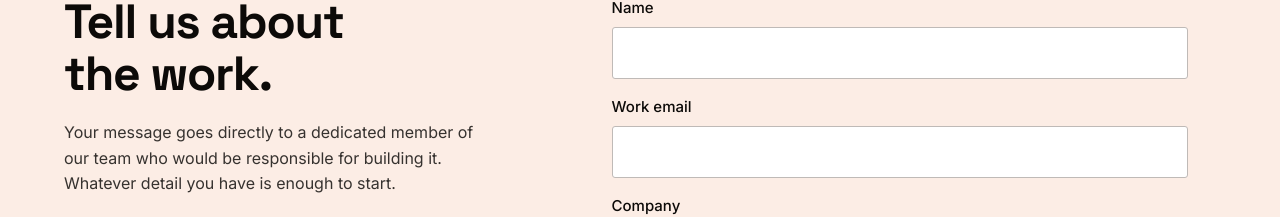
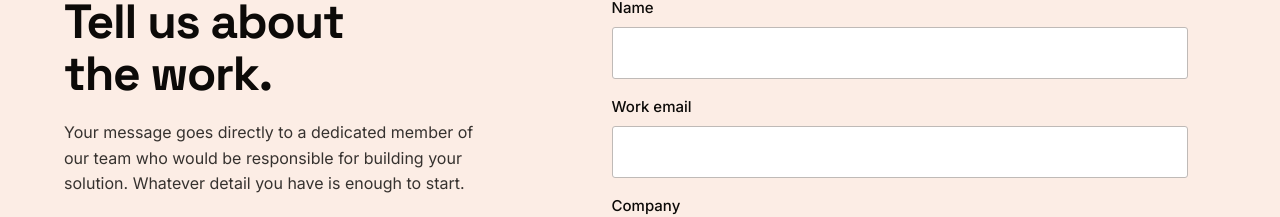
Before and after one commit to Kaibre-Systems/company-site, a Next.js app: page /contact in a window 1280 px wide. Shown: the part 116-333 px from the top of the page. Built offline with nearby package versions, Linux system fonts and the light colour scheme.

Commit message:
wording change

```diff
--- a/src/app/(site)/contact/page.tsx
+++ b/src/app/(site)/contact/page.tsx
@@ -38,7 +38,7 @@ export default function ContactPage() {
             </Heading>
             <Text className="mt-5 max-w-[42ch]">
               Your message goes directly to a dedicated member of our team who
-              would be responsible for building it. Whatever detail you have is
+              would be responsible for building your solution. Whatever detail you have is
               enough to start.
             </Text>
             {/* The address and email are in the footer of every page, and the
```
